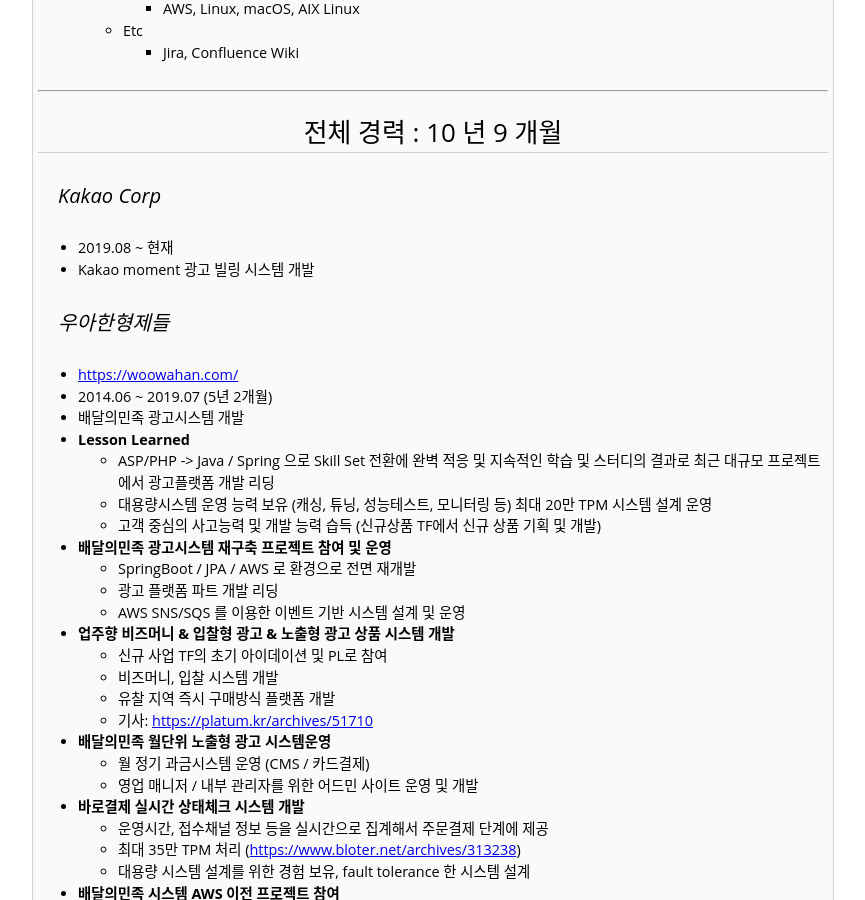
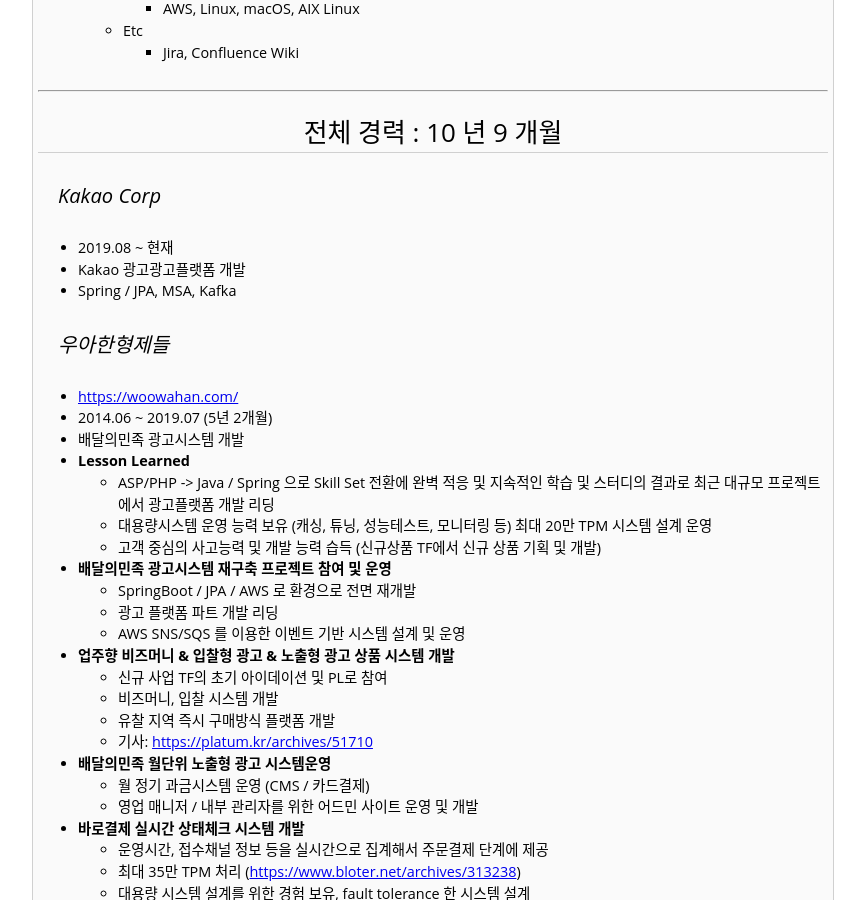
Before and after one commit to anyjava/anyjava.github.io, a Jekyll site: the page built from about/index.html, in a window 1280 px wide and 900 px high, scrolled down 804 px. Shown: the whole window, without its empty margins (207-1072 px from the left). Built offline with Jekyll 4.4.1, drawn with Linux system fonts in a browser that asks for light colours; some of the changed text lies outside the part shown.

Commit message:
MOD about.md

```diff
--- a/about/index.html
+++ b/about/index.html
@@ -86,7 +86,8 @@
 	<h4>Kakao Corp</h4>
 		<ul>
 			<li>2019.08 ~ 현재</li>
-			<li>Kakao moment 광고 빌링 시스템 개발</li>
+			<li>Kakao 광고광고플랫폼 개발</li>
+			<li>Spring / JPA, MSA, Kafka</li>
 		</ul>
 
 	<h4>우아한형제들</h4>
```
Also changed, not shown: other parts of about/index.html (+1 -1 lines).
